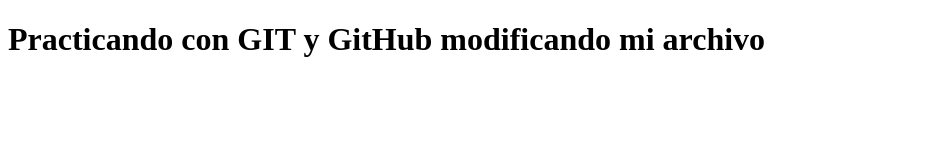
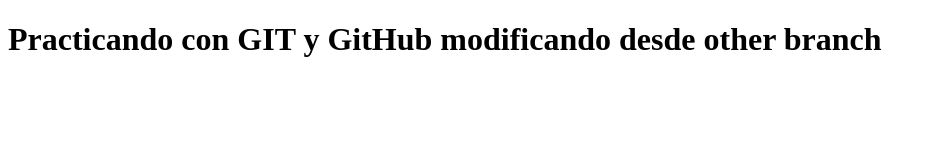
Before and after one commit to Juan1990Vars/mi-primer-repositorio, a plain HTML site: page index.html in a window 1280 px wide. Shown: the whole page, without its empty margins (0-936 px from the left). Drawn offline with Linux system fonts and the light colour scheme.

Commit message:
update/header-otherbranch

```diff
--- a/index.html
+++ b/index.html
@@ -6,6 +6,6 @@
     <title>Document</title>
 </head>
 <body>
-    <h1>Practicando con GIT y GitHub modificando mi archivo</h1>
+    <h1>Practicando con GIT y GitHub modificando desde other branch</h1>
 </body>
 </html>
```
